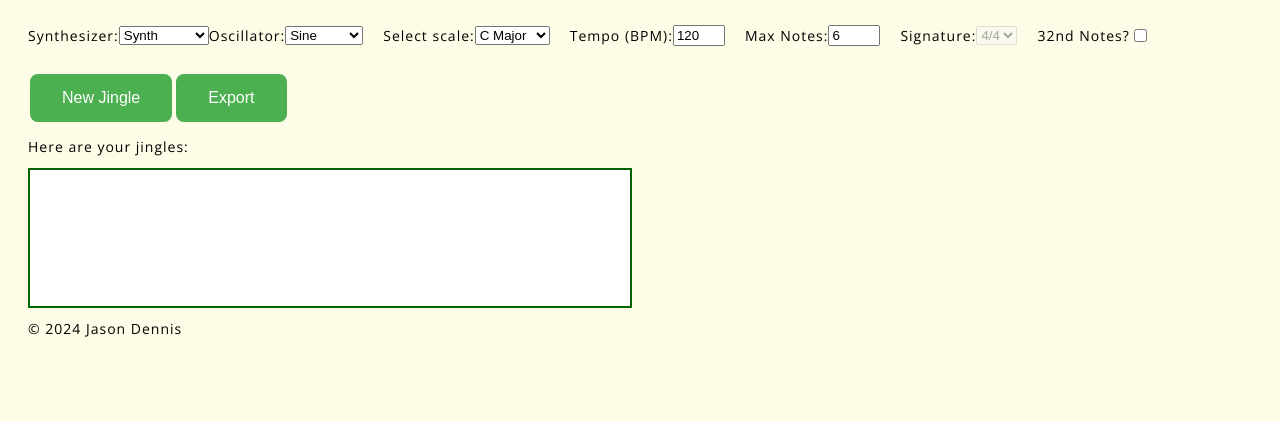
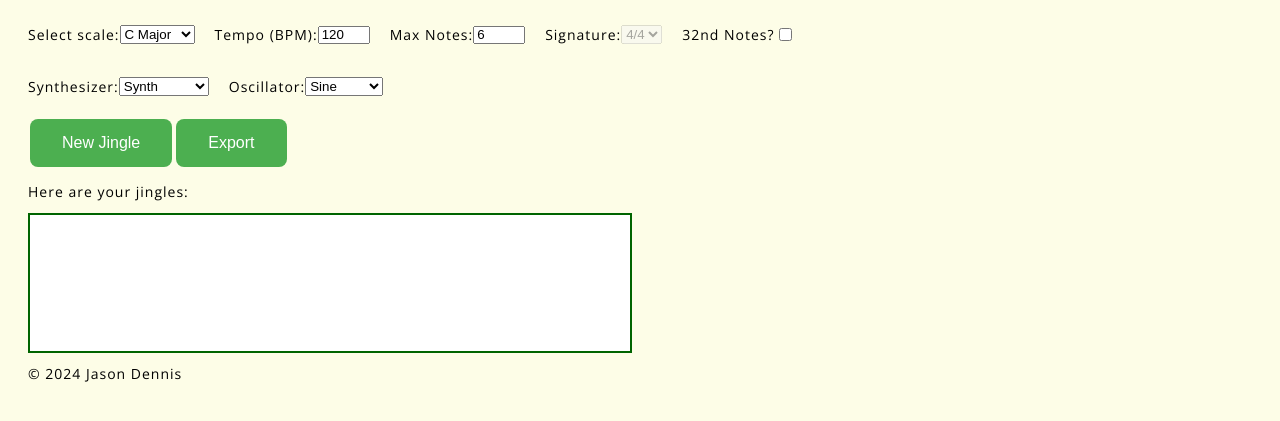
Before and after one commit to JDennisUF/jingler, a website: page index.html in a window 1280 px wide. Shown: the part 231-652 px from the top of the page. Drawn offline with nearby package versions, Linux system fonts and the light colour scheme.

Commit message:
Minor styling tweaks.

```diff
--- a/index.html
+++ b/index.html
@@ -21,26 +21,6 @@
     </div>
     <p>Welcome to Jingler! Here you can create your own jingles and share them with the world.</p>
     <div class="input-row">
-
-        <p>Synthesizer:
-            <select id="synthType">
-                <option value="Synth">Synth</option>
-                <option value="AMSynth">AMSynth</option>
-                <option value="FMSynth">FMSynth</option>
-                <option value="MonoSynth">MonoSynth</option>
-                <option value="DuoSynth">DuoSynth</option>
-                <option value="MetalSynth">MetalSynth</option>
-            </select>
-            Oscillator:
-            <select id="oscillatorType">
-               <option value="sine">Sine</option>
-               <option value="square">Square</option>
-               <option value="triangle">Triangle</option>
-               <option value="sawtooth">Sawtooth</option>
-               <option value="pwm">PWM</option>
-               <option value="fm">FM</option>
-            </select>
-        </p>
 
         <p>Select scale:
             <select id="scale">
@@ -67,6 +47,28 @@
             <input type="checkbox" id="include32ndNotes" name="include32ndNotes">
         </p>
     </div>
+    <div class="input-row">
+        <p>Synthesizer:
+            <select id="synthType">
+                <option value="Synth">Synth</option>
+                <option value="AMSynth">AMSynth</option>
+                <option value="FMSynth">FMSynth</option>
+                <option value="MonoSynth">MonoSynth</option>
+                <option value="DuoSynth">DuoSynth</option>
+                <option value="MetalSynth">MetalSynth</option>
+            </select>
+        </p>
+        <p>Oscillator:
+            <select id="oscillatorType">
+               <option value="sine">Sine</option>
+               <option value="square">Square</option>
+               <option value="triangle">Triangle</option>
+               <option value="sawtooth">Sawtooth</option>
+               <option value="pwm">PWM</option>
+               <option value="fm">FM</option>
+            </select>
+        </p>
+    </div>
     <div class="button-row">
         <button id="generate" class="styled-button">New Jingle</button>
         <button id="export-music-staff" class="styled-button">Export</button>
--- a/styles/style.css
+++ b/styles/style.css
@@ -105,7 +105,7 @@ body {
 .button-row, .input-row {
     display: flex;
     justify-content: left; /* Distribute space between items */
-    margin-bottom: 10px; /* Add some space below each row */
+    margin-bottom: 5px; /* Add some space below each row */
 }
 
 .input-row > p {
@@ -117,6 +117,7 @@ body {
 
 .input-row input[type="number"] {
     width: 44px; /* Or any other value */
+    height: 12px;
 }
 
 .banner {
```
